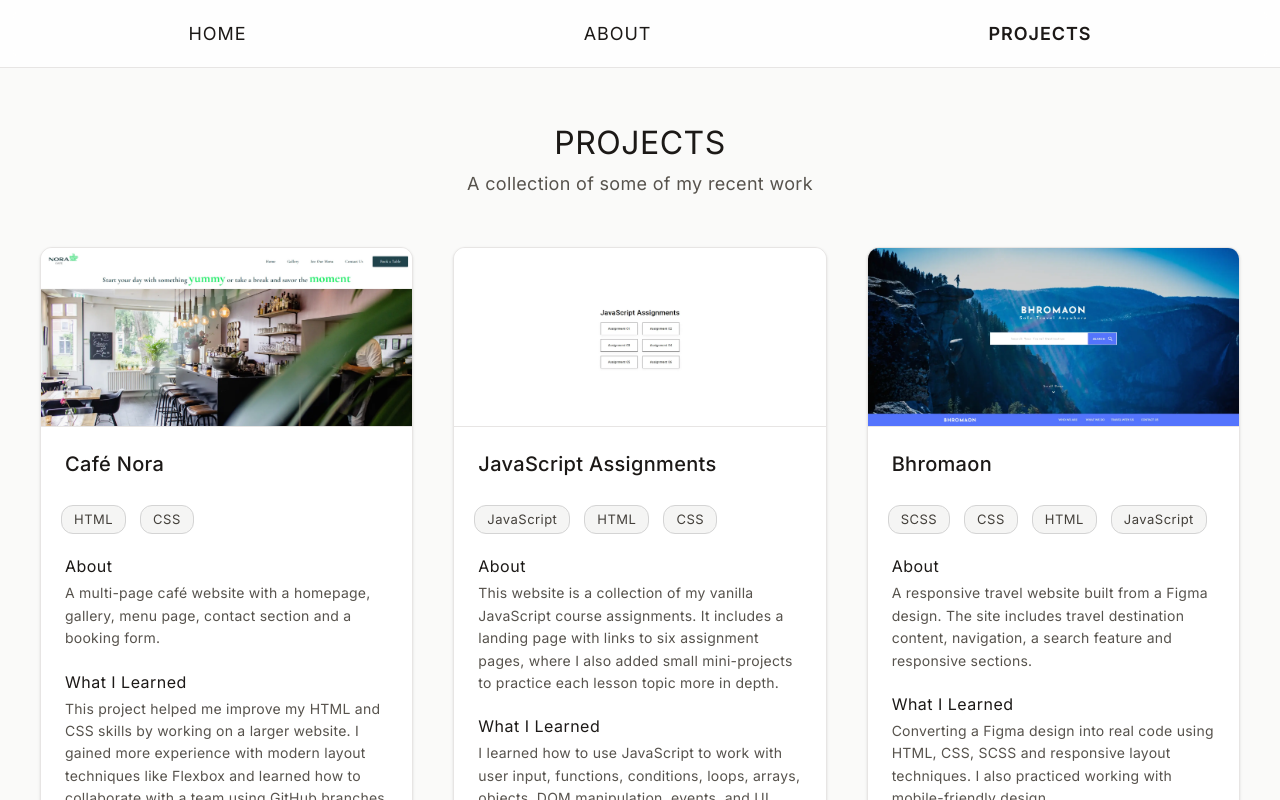
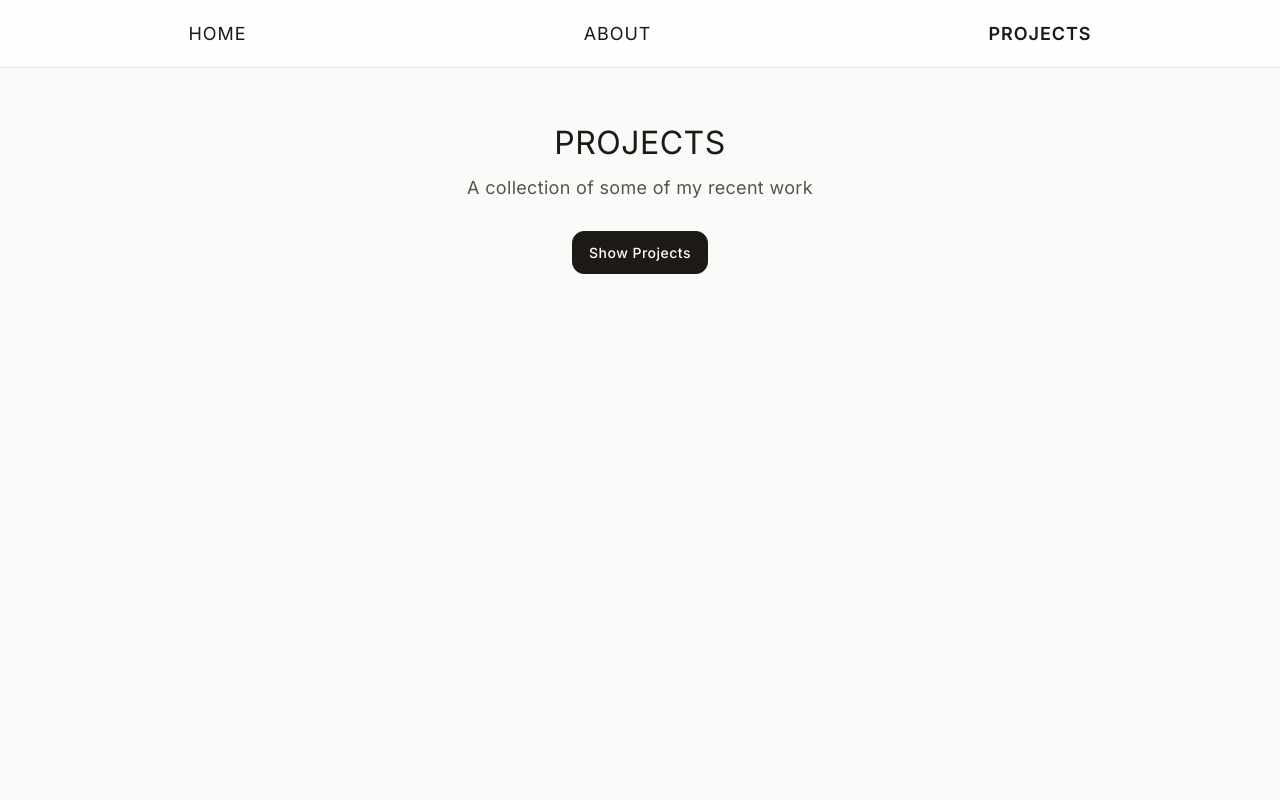
Before and after one commit to nathalie-jane/frontend-react-portfolio, a React (Vite) app: page /projects in a window 1280 px wide. Shown: the top 800 px of the page. Built offline with nearby package versions, Linux system fonts and the light colour scheme.

Commit message:
feat(projects): add project card toggle
- Add state for showing and hiding project cards
- Add toggle button for project cards

```diff
--- a/src/pages/Home/Home.css
+++ b/src/pages/Home/Home.css
@@ -21,7 +21,7 @@
 	display: grid;
 }
 
-/* Text block wrapper */
+/* Heading content wrapper */
 .home__heading {
 	display: grid;
 	gap: 8px;
--- a/src/pages/Projects/Projects.css
+++ b/src/pages/Projects/Projects.css
@@ -18,7 +18,7 @@
 	margin-inline: auto;
 }
 
-/* Text block wrapper */
+/* Heading content wrapper */
 .projects__heading {
 	display: grid;
 	justify-items: center;
@@ -46,11 +46,39 @@
 	letter-spacing: 0.015rem;
 }
 
-/* Grid layout for Project cards */
+/* Toggle button for project card visibility */
+.projects__button {
+	display: inline-flex;
+	justify-content: center;
+	align-items: center;
+	margin-top: 16px;
+	padding: 10px 16px;
+	color: #ffffff;
+	background-color: #1c1917;
+	border: 1px solid #1c1917;
+	border-radius: 12px;
+
+	transition:
+		transform 0.2s ease,
+		box-shadow 0.2s ease;
+
+	font-size: 0.875rem;
+	font-weight: 500;
+	line-height: 1.5;
+	letter-spacing: 0.03rem;
+	text-transform: capitalize;
+}
+
+/* Project card grid (hidden by default) */
 .projects__collection {
-	display: grid;
+	display: none;
 	grid-template-columns: 1fr;
 	gap: 32px;
+}
+
+/* Visible state for project grid */
+.projects__collection--visible {
+	display: grid;
 }
 
 /* Responsive adjustments for tablet */
@@ -95,4 +123,14 @@
 	.projects__inner {
 		max-width: 75rem;
 	}
+
+	.projects__heading {
+		gap: 12px;
+	}
+
+	/* Hover state for toggle button */
+	.projects__button:hover {
+		transform: scale(1.05);
+		box-shadow: 0 4px 10px rgba(0, 0, 0, 0.12);
+	}
 }
--- a/src/pages/Projects/Projects.jsx
+++ b/src/pages/Projects/Projects.jsx
@@ -5,20 +5,33 @@
     and displays Project cards
 ====================================== */
 
+import { useState } from "react";
+
 import "./Projects.css";
 import ProjectCard from "../../components/ProjectCard/ProjectCard";
 import projects from "../../data/projects";
 
 function Projects() {
+	const [showProjects, setShowProjects] = useState(false);
+
+	const toggleProjects = () => {
+		setShowProjects(function (isVisible) {
+			return !isVisible;
+		});
+	};
+
 	return (
 		<section className="projects">
 			<div className="projects__inner">
 				<div className="projects__heading">
 					<h1 className="projects__title">Projects</h1>
 					<p className="projects__intro">A collection of some of my recent work</p>
+					<button className="projects__button" type="button" onClick={toggleProjects}>
+						{showProjects ? "Hide Projects" : "Show Projects"}
+					</button>
 				</div>
 
-				<div className="projects__collection">
+				<div className={showProjects ? "projects__collection projects__collection--visible" : "projects__collection"}>
 					{projects.map(function (project) {
 						return (
 							<ProjectCard
```
